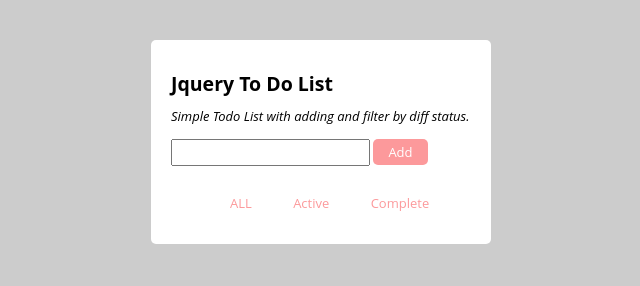
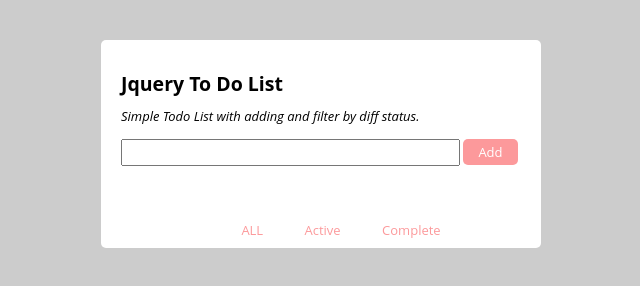
Before and after one commit to zjx-immersion/jquery-todo-list, a website: page index.html in a window 1280 px wide. Shown: the whole page, without its empty margins (319-959 px from the left). Drawn offline with nearby package versions, Linux system fonts and the light colour scheme.

Commit message:
[Jason]adjust the css for input

```diff
--- a/css/todo.css
+++ b/css/todo.css
@@ -1,3 +1,4 @@
+/*basic style*/
 
 body {
     font: normal normal 13px/16px "Open Sans", sans-serif;
@@ -6,18 +7,20 @@ background: #ccc;
 
 .container{
     padding: 20px;
-width: 300px;
+    width: 400px;
     margin: 0 auto;
     margin-top: 40px;
     background: white;
-border-radius: 5px;}
+    border-radius: 5px;
+}
 
-form {
-display: inline-block;
+.input-text{
+    width: 80%;
 }
 
 input{
-padding: 4px 15px 4px 5px;
+    padding: 4px 15px 4px 0;
+
 }
 
 #button{
@@ -32,20 +35,31 @@ padding: 5px 15px;
 
 #button:hover{
 cursor: pointer;
-opacity: .8;}
+opacity: .8;
+}
 
-ol {padding-left: 20px;}
+ol {
+    padding-left: 20px;
+}
 
-ol li {padding: 5px;color:#000;}
+ol li {
+    padding: 5px;color:#000;
+}
 
-ol li:nth-child(even){background: #dfdfdf;}
-
-.strike{text-decoration: line-through;}
+ol li:nth-child(even){
+    background: #f4ecec;
+}
 
 li:hover{
   cursor: pointer;
  }
 
+ #filters{
+     text-align: center;
+     margin-bottom: -10px;
+     margin-top: 40px;
+
+ }
 
 #filters li a {
     color: #fc999b;
@@ -71,16 +85,12 @@ li:hover{
     outline: none;
  }
 
- input[type=checkbox].done-todo {
-	float: left;
-    margin: 5px 5px 2px 0;
-}
-
 .checked {
     color: #999;
     text-decoration: line-through;
 }
 
 input[type=checkbox].done-todo {
-	float: left;
-	margin: 5px 5px 2px 0; }
+
+    margin: 5px 5px 2px 0;
+}
--- a/index.html
+++ b/index.html
@@ -4,7 +4,6 @@
 <head>
     <meta charset="utf-8">
 
-    <link rel="stylesheet" href="css/normalize.css">
     <link rel="stylesheet" href="css/todo.css">
 
     <!--[if lt IE 9]>
@@ -23,7 +22,7 @@
             </p>
         </div>
         <div>
-            <input type="text" name="ListItem" />
+            <input class="input-text"type="text" name="ListItem" />
             <div id="button">Add</div>
         </div>
         <br/>
```
Also changed, not shown: css/normalize.css (deleted). Lines whose indentation alone changed are shown as unchanged.
